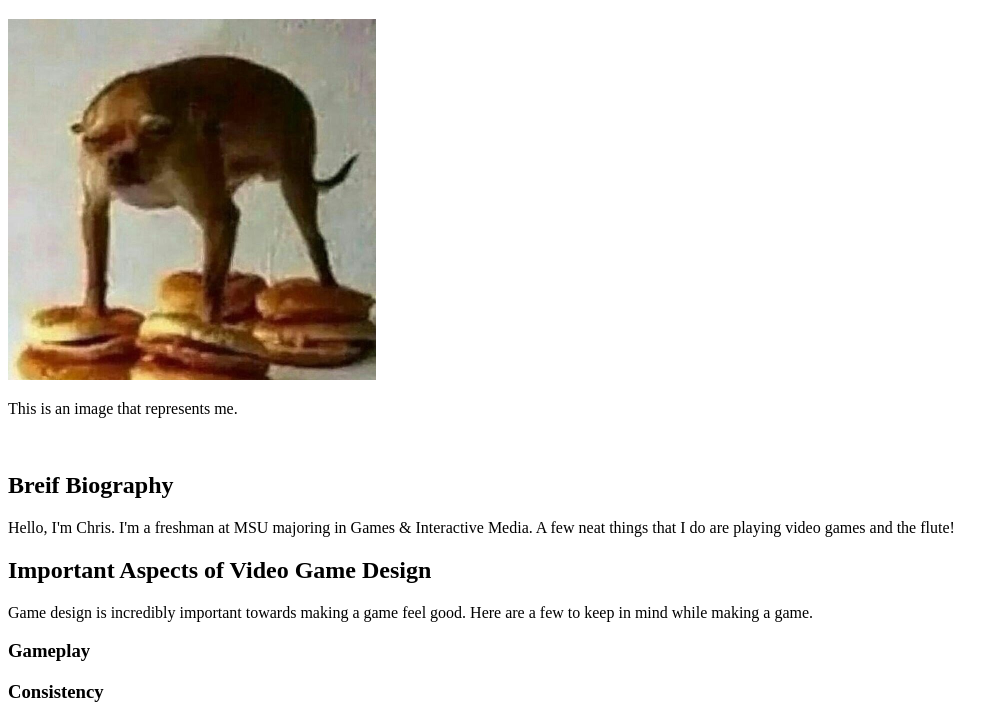
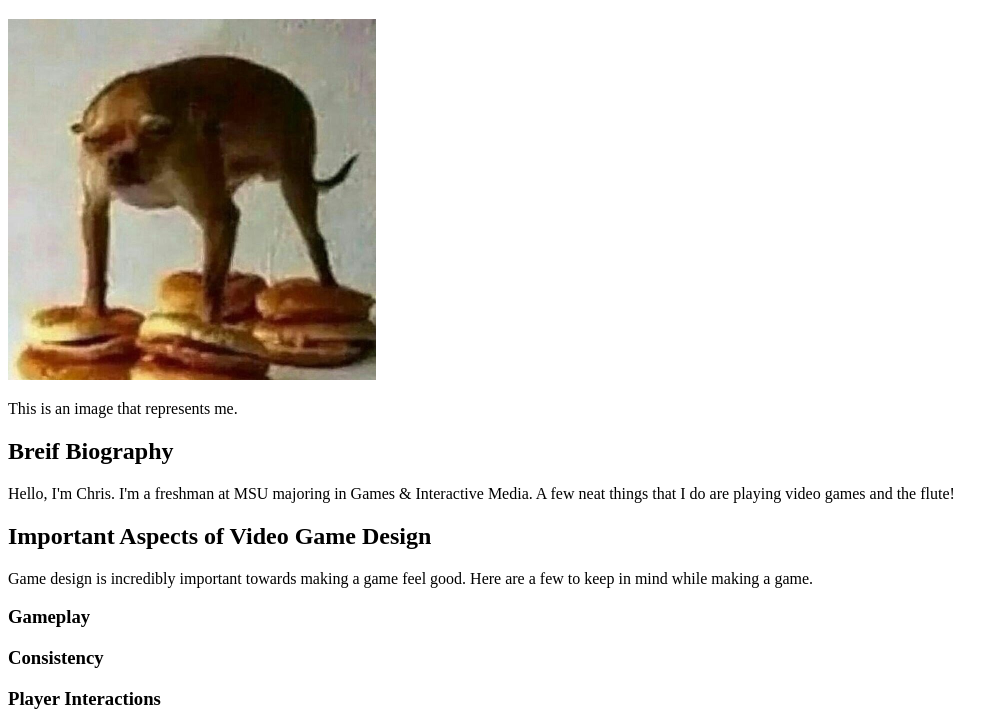
Before and after one commit to gundrych/gundrych.github.io, a plain HTML site: page index.html in a window 1280 px wide. Shown: the part 61-780 px from the top of the page, without its empty margins (0-1008 px from the left). Drawn offline with Linux system fonts and the light colour scheme.

Commit message:
Completed Lab

```diff
--- a/index.html
+++ b/index.html
@@ -7,7 +7,7 @@
         <h1>About me: Christopher Gundry</h1>
         <img src="googie copy.png" width="368" height="361"><br>
 
-        <p>This is an image that represents me.</p><br>
+        <p>This is an image that represents me.</p>
 
         <h2>Breif Biography</h2>
         <p>Hello, I'm Chris. I'm a freshman at MSU majoring in Games & Interactive Media. A few neat things that I do are playing video games and the flute!</p>
```
